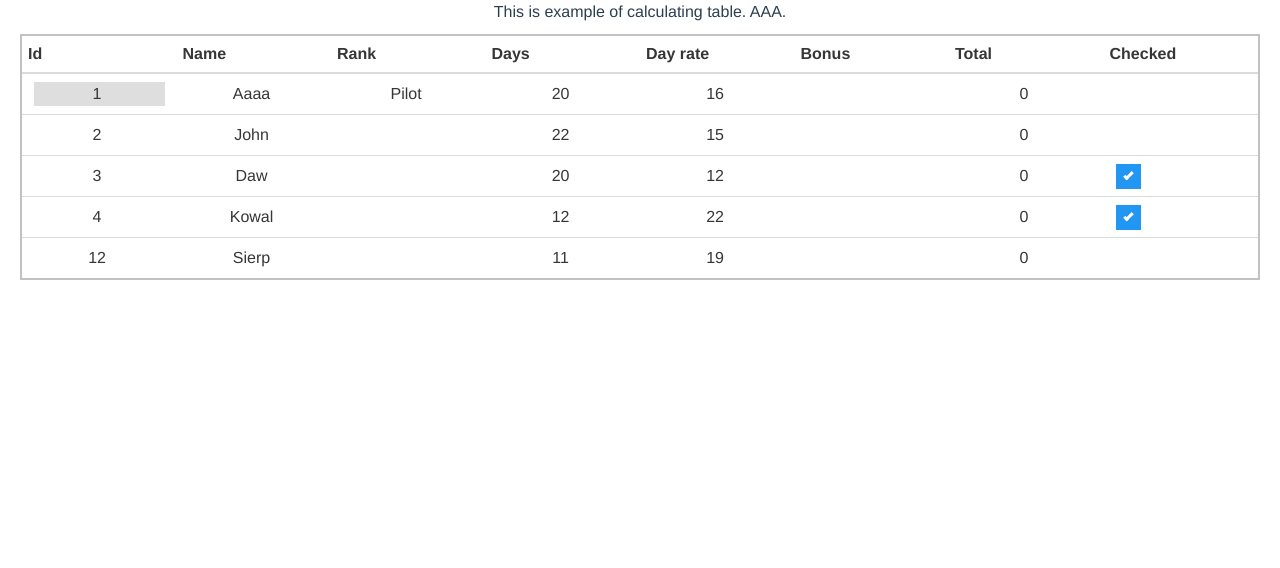
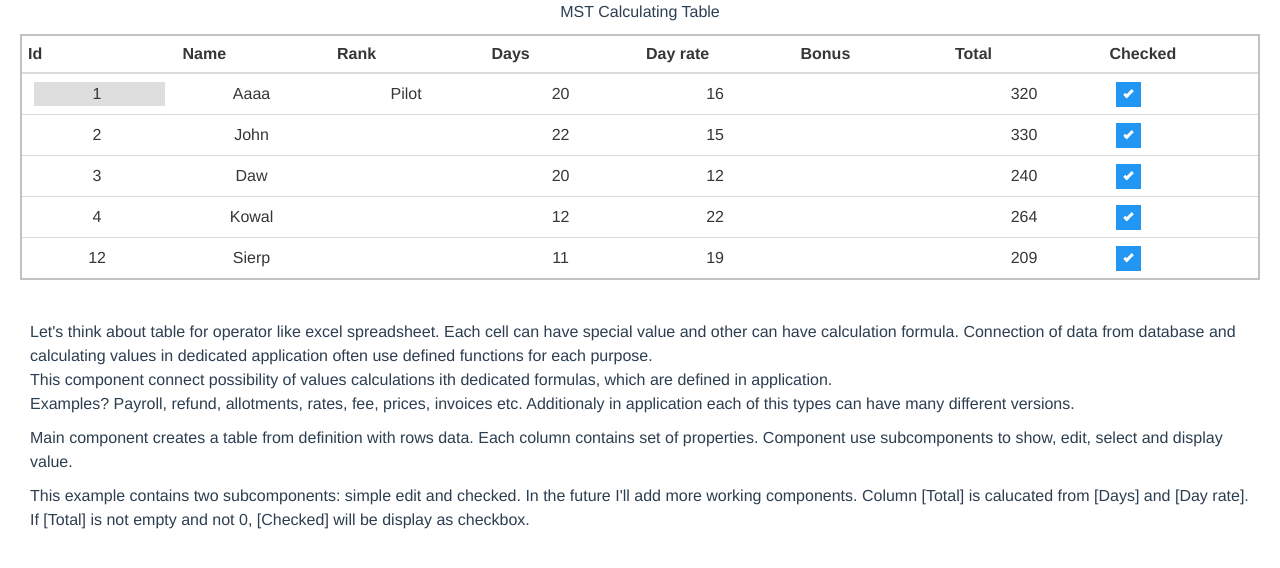
Before and after one commit to Mst68/mst-calctable, a Vue app: page / in a window 1280 px wide. Shown: the top 568 px of the page. Built offline with nearby package versions, Linux system fonts and the light colour scheme.

Commit message:
mstCalcTable

```diff
--- a/src/App.vue
+++ b/src/App.vue
@@ -1,9 +1,26 @@
 <template>
   <div id="app">
-    <div>
-      This is example of calculating table. AAA.
+    <h2>
+      MST Calculating Table
+    </h2>
+    <calc-table :rows="calcData" :setup="calcDef"></calc-table>
+    <div class="desc">
+      <p>
+        Let's think about table for operator like excel spreadsheet. Each cell can have special value and other can have calculation formula.
+        Connection of data from database and calculating values in dedicated application often use defined functions for each purpose.<br/>
+        This component connect possibility of values calculations ith dedicated formulas, which are defined in application.<br/>
+        Examples? Payroll, refund, allotments, rates, fee, prices, invoices etc. Additionaly in application each of this types can have many different versions.
+      </p>
+      <p>
+        Main component creates a table from definition with rows data. Each column contains set of properties.
+        Component use subcomponents to show, edit, select and display value. <br/>
+      </p>
+      <p>
+        This example contains two subcomponents: simple edit and checked. In the future I'll add more working components.
+        Column [Total] is calucated from [Days] and [Day rate]. If [Total] is not empty and not 0, [Checked] will be display as checkbox.
+
+      </p>
     </div>
-    <calc-table :rows="calcData" :setup="calcDef"></calc-table>
   </div>
 </template>
 <script>
@@ -49,4 +66,11 @@
       }
     }
   }
+  p {
+    padding-bottom: 10px;
+  }
+  .desc {
+      text-align: left;
+      padding: 30px;
+  }
 </style>
--- a/src/components/calctable.vue
+++ b/src/components/calctable.vue
@@ -140,26 +140,28 @@ export default {
     display: function(item, colDef){
       if(item[colDef.name] == null)
         return '';
-      if(colDef['displayFn'] != null){
-        dfn = colDef['displayFn'];
-        return dfn(item, colDef);
+      if(colDef['display'] != null){
+        dfn = colDef['display'];
+        return dfn(item, colDef, this.setup);
       }
       else
         return item[colDef.name];
     },
     displayClass: function(item, colDef){
-      var result = [];
-      if(colDef.type == 'checked'){   //only shows not empty value as a checkbox
-        result.push('chbox');
-        var val = this.display(item, colDef);
-        if(val != null && val != ''){
-          result.push('checked');
-        }
+      var result = '';
+      var dfn = '';
+
+    if(colDef['displayClass'] != null){
+        dfn = colDef['displayClass'];
+        if(typeof dfn == 'string' )
+          result = dfn;
+        else
+          result = dfn(item, colDef, this.setup);
       }
       else{
-        result.push('calc-value-text');
+        result = 'calc-value-text';
       }
-      return result.join(' ');
+      return result;
     },
     cellSelected: function(colindex, rowindex){
       if(this.curX == colindex && this.curY == rowindex)
@@ -168,7 +170,7 @@ export default {
     },
     selectCell: function(colindex, rowindex){
       if(this.editMode)
-        return;
+        this.cancelEdit();
       this.curX = colindex;
       this.curY = rowindex;
     },
@@ -278,7 +280,11 @@ export default {
   },
   mounted: function(){
     //console.log('itemList mounted');
-//    this.$store.dispatch('getRecord');
+    try {
+      var init = this.setup.functions['init'];
+      if(init != null && typeof init == 'function')
+        init(this.rows, this.setup);
+    }catch(e){ }
   }
 };
 </script>
--- a/src/data/definition.js
+++ b/src/data/definition.js
@@ -99,14 +99,14 @@ export default {
       class: '',
       component: '',
       type: 'checked',
-      disabled: false,
+      disabled: true,
       hidden: false,
       func: function(){
 
       },
-      displayClass: function(value, setup){
+      displayClass: function(row, colDef, setup){
         var result = ['chbox'];
-        if(val != null && val != ''){
+        if(row['checked'] != null && row['checked'] != ''){
           result.push('checked');
         }
         return result.join(' ');
@@ -127,14 +127,28 @@ export default {
       try {
         var dr = parseFloat(data[curY]['day_rate']);
         var days = parseFloat(data[curY]['days']);
-        if(!isNaN(dr) && !isNaN(days))
+        if(!isNaN(dr) && !isNaN(days)){
           data[curY]['total'] = Math.round(days * dr * 100)/ 100;
-        else
+          if(data[curY]['total'] != 0)
+            data[curY]['checked'] = 'Y';
+          else
+            data[curY]['checked'] = '';
+        }
+        else{
           data[curY]['total'] = 'Err';
+          data[curY]['checked'] = '';
+        }
       }
       catch(e){
         data[curY]['total'] = '';
+        data[curY]['checked'] = '';
       }
+    },
+    init: function(data, setup){
+      debugger;
+      data.forEach(function(item, index){
+        setup.functions.calculateValue(data, 0, index);
+      });
     }
   }
 };
```
